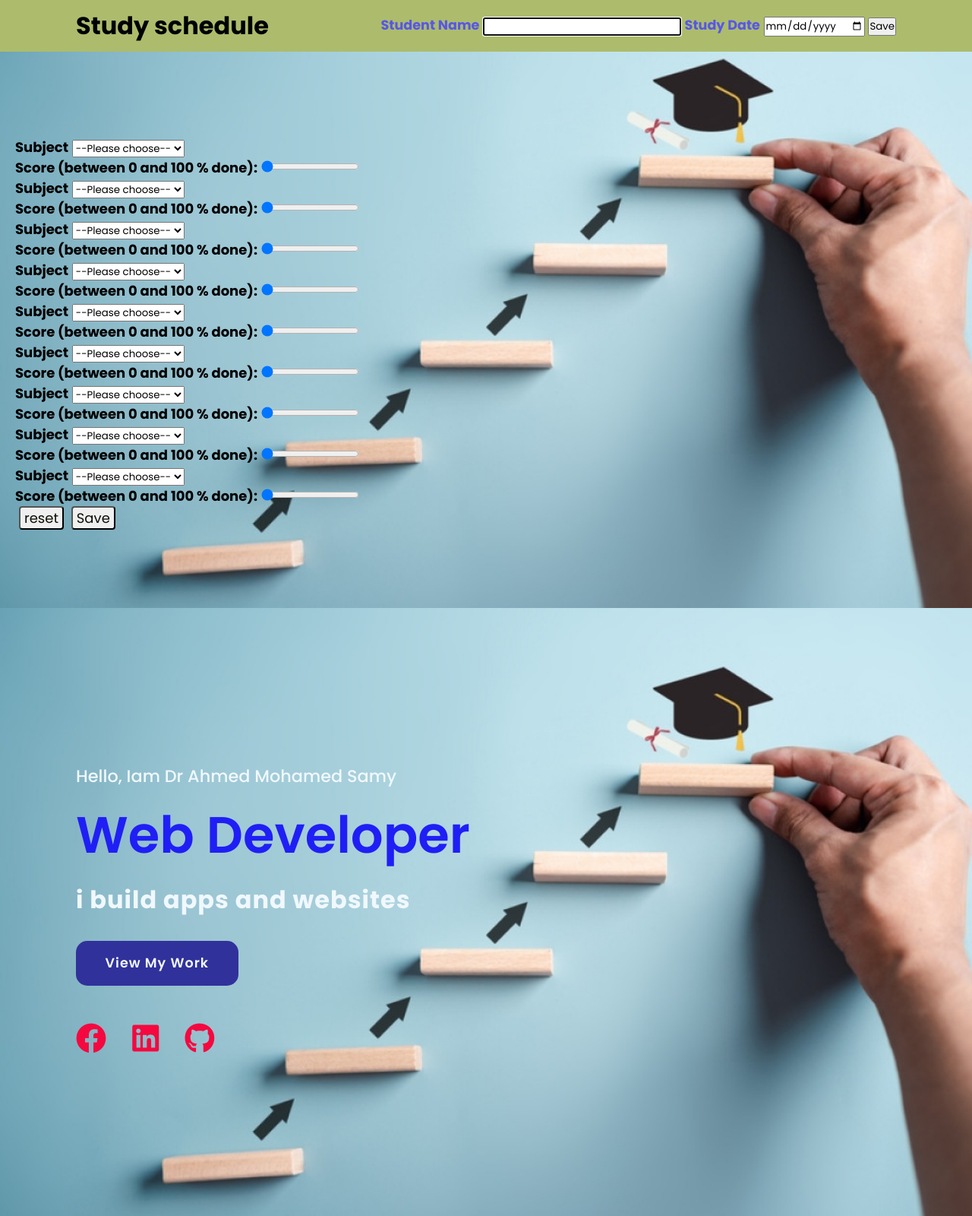
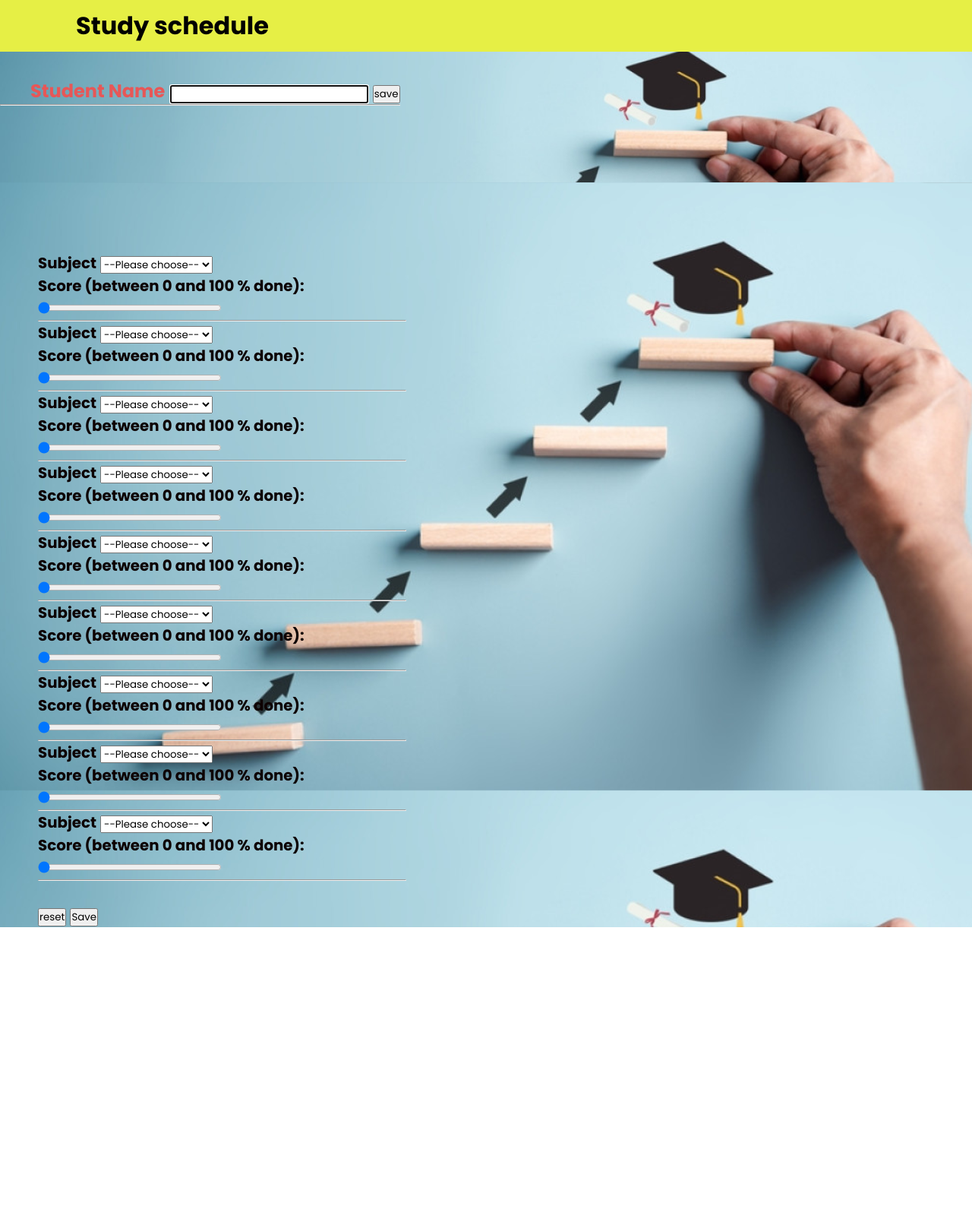
Before and after one commit to ahmedMOsamy/StudyProgress, a plain HTML site: page index.html in a window 1280 px wide. Shown: the whole page at 76% size. After the commit the page ends 1220 px from the top, so only its background shows below. Drawn offline with Linux system fonts and the light colour scheme.

Commit message:
Initial commit

```diff
--- a/index.html
+++ b/index.html
@@ -14,17 +14,23 @@
 	<body>
 		<div class="header">
 			<h1>Study schedule</h1>
-			<form action="" method="get">
-				<div class="nav">
-					<label><b>Student Name</b></label>
-					<input type="text" required name="name" autofocus />
-					<label><b>Study Date</b></label>
-					<input type="date" required name="date" />
-					<input type="submit" value="Save" />
+
 				</div>
 			</form>
 		</div>
+			<div id="hello" class="main">
+				<form >
+					<div id="hello" class="nav">
+						<label><b>Student Name</b></label>
+						<input id="input1" type="text" name="name" />
+						<!-- <label><b>date</b></label>
+						<input id="input2" type="date" name="name" required/> -->
+						<input id="btn1" type="button" value="save" />
+				</div>
+				<hr>
+				<div><b id="b1"></b> </div>
 
+			</div>
 		<div class="main2">
 			<form action="" method="get" target="_blank">
 				<div class="nav2">
@@ -34,7 +40,7 @@
 					<br />
 					<br />
 					<label for="Subject"><b> Subject</b></label>
-					<select name="Subject">
+					<select id="select1" name="Subject">
 						<option value="">--Please choose--</option>
 						<option value="Quran"><b>Quran</b></option>
 						<option value="Arabic"><b>Arabic</b></option>
@@ -55,14 +61,16 @@
 					<label><b>Score (between 0 and 100 % done):</b></label>
 					<input
 						type="range"
+						id="range1"
 						name="range"
 						min="0"
 						max="100"
 						step="5"
 						value="0"
-					/>
+						aria-label="select pen size" /><span class="output1"></span>
 
-					<br />
+				<hr>
+
 					<label for="Subject"><b> Subject</b></label>
 					<select name="Subject">
 						<option value="">--Please choose--</option>
@@ -87,15 +95,51 @@
 					<label><b> Score (between 0 and 100 % done):</b></label>
 					<input
 						type="range"
+						id="range2"
 						name="range"
 						min="0"
 						max="100"
 						step="5"
 						value="0"
-					/>
+						aria-label="select pen size" /><span class="output2"></span>
 					<!-- <input id="3" type="checkbox" name="name" autofocus />
 					<label for="3"><b> Math</b></label> -->
+
+				<hr>
+					<label for="Subject"><b> Subject</b></label>
+					<select name="Subject">
+						<option value="">--Please choose--</option>
+						<option value="Quran"><b>Quran</b></option>
+						<option value="Arabic"><b>Arabic</b></option>
+						<option value="Math"><b>Math</b></option>
+						<option value="Science"><b>Science</b></option>
+						<option value="English"><b>English</b></option>
+						<option
+							value=" Social Studies
+						"
+						>
+							<b> Social Studies </b>
+						</option>
+						<option value="مهارات"><b>مهارات</b></option>
+						<option value="تكنولوجيا"><b>تكنولوجيا</b></option>
+						<option value="دين"><b>دين</b></option>
+					</select>
 					<br />
+					<label><b> Score (between 0 and 100 % done):</b></label>
+					<input
+						type="range"
+						id="range3"
+						name="range"
+						min="0"
+						max="100"
+						step="5"
+						value="0"
+						aria-label="select pen size" /><span class="output3"></span>
+
+					<!-- <input id="8" type="checkbox" name="name" autofocus />
+					<label for="8"><b>Science </b></label> -->
+
+				<hr>
 					<label for="Subject"><b> Subject</b></label>
 					<select name="Subject">
 						<option value="">--Please choose--</option>
@@ -119,14 +163,16 @@
 					<input
 						type="range"
 						name="range"
+						id="range4"
 						min="0"
 						max="100"
 						step="5"
 						value="0"
-					/>
-					<!-- <input id="8" type="checkbox" name="name" autofocus />
-					<label for="8"><b>Science </b></label> -->
-					<br />
+						aria-label="select pen size" /><span class="output4"></span>
+					<!-- <input id="4" type="checkbox" name="name" autofocus />
+					<label for="4"><b>English </b></label> -->
+
+				<hr>
 					<label for="Subject"><b> Subject</b></label>
 					<select name="Subject">
 						<option value="">--Please choose--</option>
@@ -150,14 +196,18 @@
 					<input
 						type="range"
 						name="range"
+						id="range5"
 						min="0"
 						max="100"
 						step="5"
 						value="0"
-					/>
-					<!-- <input id="4" type="checkbox" name="name" autofocus />
-					<label for="4"><b>English </b></label> -->
-					<br />
+						aria-label="select pen size" /><span class="output5"></span>
+
+
+					<!-- <input id="5" type="checkbox" name="name" autofocus />
+					<label for="5"><b>Social Studies </b></label> -->
+
+				<hr>
 					<label for="Subject"><b> Subject</b></label>
 					<select name="Subject">
 						<option value="">--Please choose--</option>
@@ -181,15 +231,18 @@
 					<input
 						type="range"
 						name="range"
+						id="range6"
 						min="0"
 						max="100"
 						step="5"
 						value="0"
-					/>
+						aria-label="select pen size" /><span class="output6"></span>
 
-					<!-- <input id="5" type="checkbox" name="name" autofocus />
-					<label for="5"><b>Social Studies </b></label> -->
-					<br />
+					<!-- <input id="6" type="checkbox" name="name" autofocus />
+					<label for="6"><b>مهارات </b></label> -->
+
+				<hr>
+
 					<label for="Subject"><b> Subject</b></label>
 					<select name="Subject">
 						<option value="">--Please choose--</option>
@@ -213,15 +266,16 @@
 					<input
 						type="range"
 						name="range"
+						id="range7"
 						min="0"
 						max="100"
 						step="5"
 						value="0"
-					/>
+						aria-label="select pen size" /><span class="output7"></span>
+					<!-- <input id="7" type="checkbox" name="name" autofocus />
+					<label for="7"><b>تكنولوجيا </b></label> -->
 
-					<!-- <input id="6" type="checkbox" name="name" autofocus />
-					<label for="6"><b>مهارات </b></label> -->
-					<br />
+				<hr>
 					<label for="Subject"><b> Subject</b></label>
 					<select name="Subject">
 						<option value="">--Please choose--</option>
@@ -245,14 +299,16 @@
 					<input
 						type="range"
 						name="range"
+						id="range8"
 						min="0"
 						max="100"
 						step="5"
 						value="0"
-					/>
-					<!-- <input id="7" type="checkbox" name="name" autofocus />
-					<label for="7"><b>تكنولوجيا </b></label> -->
-					<br />
+						aria-label="select pen size" /><span class="output8"></span>
+					<!-- <input id="9" type="checkbox" name="name" autofocus />
+					<label for="9"><b>دين </b></label> -->
+
+				<hr>
 					<label for="Subject"><b> Subject</b></label>
 					<select name="Subject">
 						<option value="">--Please choose--</option>
@@ -276,46 +332,18 @@
 					<input
 						type="range"
 						name="range"
+						id="range9"
 						min="0"
 						max="100"
 						step="5"
 						value="0"
-					/>
-					<!-- <input id="9" type="checkbox" name="name" autofocus />
-					<label for="9"><b>دين </b></label> -->
-					<br />
-					<label for="Subject"><b> Subject</b></label>
-					<select name="Subject">
-						<option value="">--Please choose--</option>
-						<option value="Quran"><b>Quran</b></option>
-						<option value="Arabic"><b>Arabic</b></option>
-						<option value="Math"><b>Math</b></option>
-						<option value="Science"><b>Science</b></option>
-						<option value="English"><b>English</b></option>
-						<option
-							value=" Social Studies
-						"
-						>
-							<b> Social Studies </b>
-						</option>
-						<option value="مهارات"><b>مهارات</b></option>
-						<option value="تكنولوجيا"><b>تكنولوجيا</b></option>
-						<option value="دين"><b>دين</b></option>
-					</select>
-					<br />
-					<label><b> Score (between 0 and 100 % done):</b></label>
-					<input
-						type="range"
-						name="range"
-						min="0"
-						max="100"
-						step="5"
-						value="0"
-					/>
-					<br />
-					<input class="ip" type="reset" value="reset" />
+						aria-label="select pen size" /><span class="output9"></span>
 
-					<input class="ip" type="submit" value="Save" />
+				<hr>
+				<br>
+					<input class="ip1" type="reset" value="reset" />
+
+					<input class="ip2" type="button" value="Save" /> <span class="bttoutput"></span>
 					<!-- <ul>
 						<li>
 							<label for="1"><b>Subject Name</b></label>
@@ -373,29 +401,7 @@
 				</div>
 			</form>
 		</div>
-		<section class="main">
-			<div>
-				<h2>
-					Hello, Iam Dr Ahmed Mohamed Samy<br /><span>Web Developer</span>
-				</h2>
-				<h3>i build apps and websites</h3>
-				<a href="#projects" class="main-btn">View My Work</a>
-				<div class="social-icons">
-					<a
-						href="https://www.facebook.com/profile.php?id=100047872413747"
-						target="_blank"
-						><i class="fa-brands fa-facebook"></i
-					></a>
-					<a
-						href="https://www.linkedin.com/in/ahmed-mohamed-828074246/"
-						target="_blank"
-						><i class="fa-brands fa-linkedin"></i
-					></a>
-					<a href="https://github.com/ahmedMOsamy" target="_blank"
-						><i class="fa-brands fa-github"></i
-					></a>
-				</div>
-			</div>
-		</section>
+
+		<script src="main.js"></script>
 	</body>
 </html>
--- /dev/null
+++ b/main.js
@@ -0,0 +1,146 @@
+let myst = document.getElementById("btn1");
+let mystTow = document.getElementById("hello");
+let myInputOne = document.getElementById('input1');
+let myInputTwo = document.getElementById('input2');
+let myselectOne = document.getElementById('select1');
+window.onload = function () {
+    myInputOne.focus()
+};
+myst.onclick= function (){
+let div1 = document.getElementById("b1")
+div1.textContent =  `Hello ${myInputOne.value}`
+// div1.style.display="flex"
+
+}
+
+const sizePicker1 = document.getElementById('range1');
+const output1 = document.querySelector(".output1");
+// update sizepicker output value
+
+sizePicker1.oninput = () => {
+    output1.textContent = sizePicker1.value +` %`;
+  };
+
+  const sizePicker2 = document.getElementById('range2');
+const output2 = document.querySelector(".output2");
+// update sizepicker output value
+
+sizePicker2.oninput = () => {
+    output2.textContent = sizePicker2.value +` %`;
+  };
+
+  const sizePicker3 = document.getElementById('range3');
+const output3 = document.querySelector(".output3");
+// update sizepicker output value
+
+sizePicker3.oninput = () => {
+    output3.textContent = sizePicker3.value +` %`;
+  };
+
+
+  const sizePicker4 = document.getElementById('range4');
+const output4 = document.querySelector(".output4");
+// update sizepicker output value
+
+sizePicker4.oninput = () => {
+    output4.textContent = sizePicker4.value +` %`;
+  };
+
+  const sizePicker5 = document.getElementById('range5');
+const output5 = document.querySelector(".output5");
+// update sizepicker output value
+
+sizePicker5.oninput = () => {
+    output5.textContent = sizePicker5.value +` %`;
+  };
+
+  const sizePicker6 = document.getElementById('range6');
+const output6 = document.querySelector(".output6");
+// update sizepicker output value
+
+sizePicker6.oninput = () => {
+    output6.textContent = sizePicker6.value +` %`;
+  };
+
+  const sizePicker7 = document.getElementById('range7');
+const output7 = document.querySelector(".output7");
+// update sizepicker output value
+
+sizePicker7.oninput = () => {
+    output7.textContent = sizePicker7.value +` %`;
+  };
+
+  const sizePicker8 = document.getElementById('range8');
+const output8 = document.querySelector(".output8");
+// update sizepicker output value
+
+sizePicker8.oninput = () => {
+    output8.textContent = sizePicker8.value +` %`;
+  };
+
+  const sizePicker9 = document.getElementById('range9');
+const output9 = document.querySelector(".output9");
+// update sizepicker output value
+
+sizePicker9.oninput = () => {
+    output9.textContent = sizePicker9.value +` %`;
+  };
+
+  const finalButt = document.querySelector(".ip2");
+  const bttOutput = document.querySelector(".bttoutput");
+var total = parseInt(sizePicker1.value) + parseInt(sizePicker2.value) + parseInt(sizePicker3.value) + parseInt(sizePicker4.value) + parseInt(sizePicker5.value) + parseInt(sizePicker6.value) + parseInt(sizePicker7.value) + parseInt(sizePicker8.value) + parseInt(sizePicker9.value)
+var average = total/9
+  finalButt.onclick = () => {
+    bttOutput.textContent = `total score of ${myInputOne.value} is ${Math.floor((parseInt(sizePicker1.value) + parseInt(sizePicker2.value) + parseInt(sizePicker3.value) + parseInt(sizePicker4.value) + parseInt(sizePicker5.value) + parseInt(sizePicker6.value) + parseInt(sizePicker7.value) + parseInt(sizePicker8.value) + parseInt(sizePicker9.value))/9)} %`;
+
+
+  };
+//   sizePicker.addEventListener ("input",(e) => {
+//     if (e.target.name ==="range"){
+//         output.textContent = sizePicker.value +` %`;}
+//       })
+
+// myst.addEventListener( "click",function (){
+//     let div1 = document.getElementById("b1")
+//     div1.innerHTML =  `student name is : ${myInputOne.value}`
+//     })
+
+let num1 = document.getElementById("range1").value
+let num2 = document.getElementById("range2").value
+let num3 = document.getElementById("range3").value
+let num4 = document.getElementById("range4").value
+let num5 = document.getElementById("range5").value
+let num6 = document.getElementById("range6").value
+let num7 = document.getElementById("range7").value
+let num8 = document.getElementById("range8").value
+let num9 = document.getElementById("range9").value
+
+// const tick = ()=>{
+//     const element =document.createElementNS(
+// <div className= "container">
+//     <h1>Current Time</h1>
+//     <p>{setInterval(() => {
+//       new Date().toLocaleDateString()
+//     }, 1000) }</p>
+// </div>)
+// mystTow.appendChild(element)
+
+// }
+// let clock = document.getElementsByTagName("p");
+
+// let i = setInterval(() => {
+//     new Date().toLocaleDateString()
+//   }, 1000) ;
+//   clock.
+// mystTow.style.color = "red";
+// mystTow.style.fontWeight= "bold"
+// mystTow.style.padding = "20px 20px 30px"
+
+// myst.style.color = "red"
+// myst.style.fontWeight= "bold"
+// myst.onclick = function () {
+//     name = `Hello ${myInputOne.value},  GOOD LUCK`;
+//      mystTow.prepend(name);
+//      myInputOne.blur();
+
+// };
--- a/style.css
+++ b/style.css
@@ -8,7 +8,7 @@
 }
 
 .header {
-	background-color: rgb(172, 188, 108);
+	background-color: rgb(230, 239, 69);
 	width: 100%;
 	position: fixed;
 	z-index: 999;
@@ -17,45 +17,45 @@
 	align-items: center;
 	padding: 10px 100px;
 }
-.logo {
+/* .logo {
 	text-decoration: none;
 	color: rgb(87, 87, 231);
 	font-weight: 700;
 	font-size: 1.8em;
-}
+} */
 
 .nav {
-	color: rgb(87, 87, 231);
-	margin: 20;
-	text-decoration: none;
-	font-size: 1.1em;
+	color: rgb(231, 87, 87);
+	margin: 30;
+	font-size: 1.5em;
 	font-weight: 500;
-	padding-left: 30px;
+	padding-left: 40px;
 }
+span {
+	position: relative;
+	bottom: 5px;
+  }
 
-.nav a:hover {
-	color: #332e3f;
-}
 .main2 {
 	font-size: large;
 	width: 100%;
-	padding: 10px 20px;
-	min-height: 100vh;
+	/* height: 800px; */
+	padding: 1px 20px;
 	display: flex;
 	align-items: center;
 	background: url(image/myimage.jpeg) no-repeat;
 	background-size: cover;
-	background-position: center;
+	background-position: left;
 	background-attachment: fixed;
 }
-.sup {
+/* .sup {
 	float: right;
 	margin: 0 0 5px 5px;
 	padding: 0 5px;
 	color: #0c0f06;
-	background-color: #9dd62b;
+	background-color: #2bc5d6;
 	border-radius: 4px;
-}
+} */
 .ip {
 	float: none;
 	font: bold;
@@ -66,73 +66,27 @@
 	border-radius: 4px;
 }
 
-}
 .nav2 {
 	color: rgb(13, 1, 1);
 	margin: 20;
+	min-height: 100vh;
 	text-decoration: none;
 	font-size: 1.1em;
 	font-weight: 500;
 	padding-left: 30px;
 }
-section {
-	padding: 100px 100px;
-}
-
+/* #hello {
+	position: fixed;
+} */
+input[type="range"] {
+	width: 50%;
+  }
 .main {
 	width: 100%;
-	min-height: 100vh;
+	min-height: 30vh;
 	display: flex;
+	text-align: center;
 	align-items: center;
 	background: url(image/myimage.jpeg) no-repeat;
 	background-size: cover;
-	background-position: center;
-	background-attachment: fixed;
 }
-.main h2 {
-	color: aliceblue;
-	font-size: 1.4em;
-	font-weight: 500;
-}
-
-.main h2 span {
-	display: inline-block;
-	margin-top: 10px;
-	color: rgb(31, 31, 245);
-	font-size: 3em;
-	font-weight: 600;
-}
-
-.main h3 {
-	color: aliceblue;
-	font-size: 2em;
-	font-weight: 700;
-	letter-spacing: 1px;
-	margin-top: 10px;
-	margin-bottom: 30px;
-}
-
-.main-btn {
-	color: aliceblue;
-	background-color: rgb(49, 49, 155);
-	text-decoration: none;
-	font-size: 1.1em;
-	font-weight: 600;
-	display: inline-block;
-	padding: 0.9375em 2.1875em;
-	letter-spacing: 1px;
-	border-radius: 15px;
-	margin-bottom: 40px;
-	transition: 0.7s ease;
-}
-
-.main-btn:hover {
-	background-color: rgb(165, 165, 209);
-	transform: scale(1.1);
-}
-
-.social-icons a {
-	color: rgb(245, 8, 63);
-	font-size: 2.5em;
-	padding-right: 30px;
-}
```
Also changed, not shown: backend/index.js (added, +40 -0 lines), backend/package.json (added, +14 -0 lines), 1 other file.
